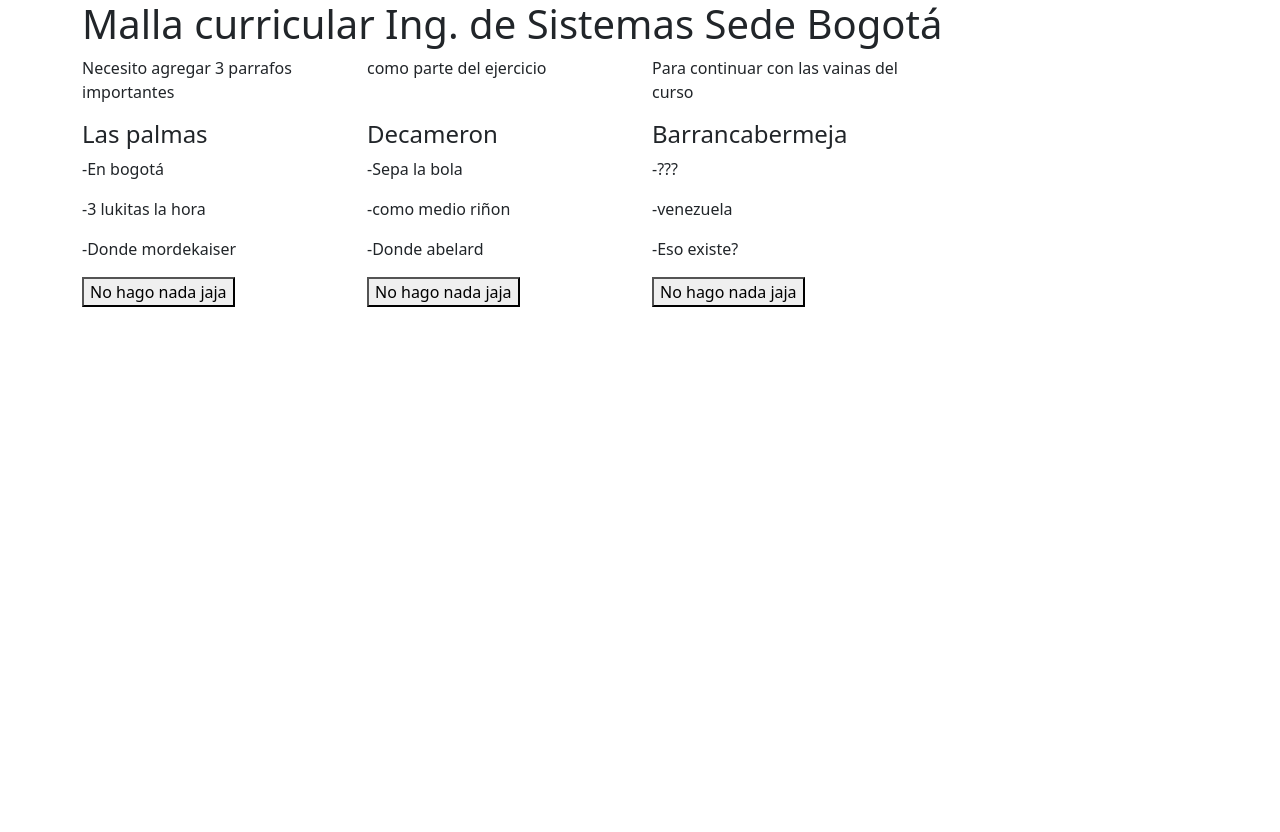
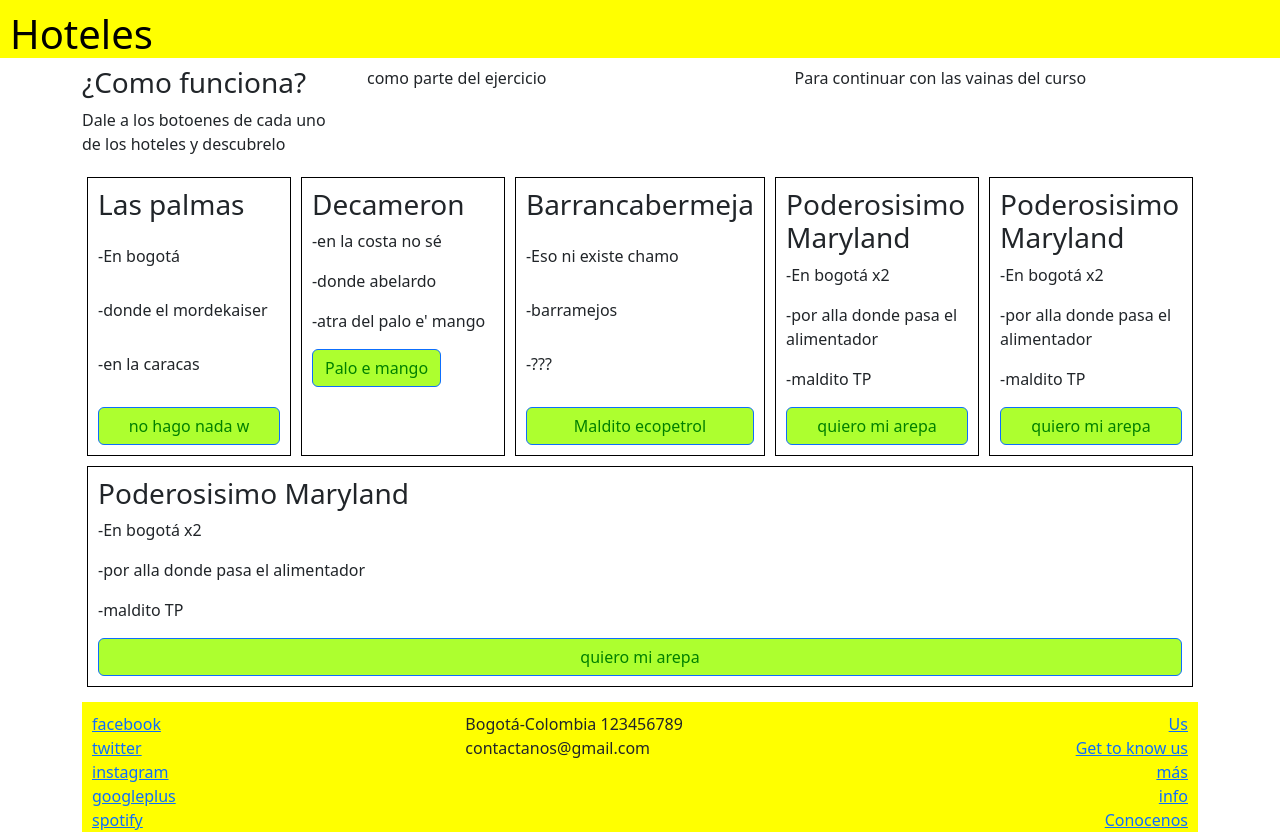
Before and after one commit to nicolasmorenocr/coursera_fullstack, a website: page index.html in a window 1280 px wide. Before the commit the page ends 800 px from the top, so only its background shows below. Drawn offline with nearby package versions, Linux system fonts and the light colour scheme.

Commit message:
Todo lo que tiene que ver con control de grillas con bootstrap y un poco de flex

```diff
--- /dev/null
+++ b/css/main.css
@@ -0,0 +1,24 @@
+.jumbotron {
+    background-color: yellow;
+    color: black;
+    padding: 10px 10px 0 10px;
+}
+
+.btn {
+    color: green;
+    background-color: greenyellow;
+}
+
+.footer {
+    padding: 10px 10px 0 10px;
+    background-color: yellow;
+    margin-bottom: 0px;
+    margin-top: 10px
+}
+
+.cardhotel {
+    padding: 10px 10px 10px 10px;
+    flex: 1 150px;
+    margin: 5px 5px 5px 5px;
+    border: 1px solid #000000;
+}
--- a/index.html
+++ b/index.html
@@ -9,84 +9,98 @@
 
     <!-- Bootstrap CSS -->
     <link rel="stylesheet" href="node_modules/bootstrap/dist/css/bootstrap.min.css">
+    <link rel="stylesheet" href="css/main.css">
 
-    <title>Hello, world!</title>
+    <title>Hoteles</title>
 </head>
 
 <body>
+    <div class="jumbotron">
+        <h1>Hoteles</h1>
+    </div>
     <div class="container">
         <div class="row">
-            <h1>Malla curricular Ing. de Sistemas Sede Bogotá</h1>
+            <div class="col-sm-3">
+                <h3>¿Como funciona?</h3>
+                <p>Dale a los botoenes de cada uno de los hoteles y descubrelo</p>
             </div>
-    </div>
-    <div class="container">
-        <div class="row align-items-start">
-            <div class="col-3">
-                <p>Necesito agregar 3 parrafos importantes</p>
-            </div>
-            <div class="col-3">
+            <div class="col">
                 <p>como parte del ejercicio</p>
             </div>
-            <div class="col-3">
+            <div class="col">
                 <p>Para continuar con las vainas del curso</p>
             </div>
         </div>
-        <div class="row align-items-center">
 
-            <div class="col-md-3">
-                <div class="row-md-4">
-                    <h4>Las palmas</h4>
+        <div class="d-flex flex-wrap">
+            <div class="cardhotel d-flex flex-column justify-content-between">
+                <h3>Las palmas</h3>
+                <p>-En bogotá</p>
+                <p>-donde el mordekaiser</p>
+                <p>-en la caracas</p>
+                <button class="btn btn-primary ">no hago nada w</button>
             </div>
-                <div class="row-md-4">
-                    <p>-En bogotá</p>
+            <div class="cardhotel">
+                <h3>Decameron</h3>
+                <p>-en la costa no sé</p>
+                <p>-donde abelardo</p>
+                <p>-atra del palo e' mango</p>
+                <button class="btn btn-primary">Palo e mango</button>
             </div>
-                <div class="row-md-4">
-                    <p>-3 lukitas la hora</p>
+            <div class="cardhotel d-flex flex-column justify-content-between">
+                <h3>Barrancabermeja</h3>
+                <p>-Eso ni existe chamo</p>
+                <p>-barramejos</p>
+                <p>-???</p>
+                <button class="btn btn-primary">Maldito ecopetrol</button>
             </div>
-                <div class="row-md-4">
-                    <p>-Donde mordekaiser</p>
+            <div class="cardhotel d-flex flex-column justify-content-between">
+                <h3>Poderosisimo Maryland</h3>
+                <p>-En bogotá x2</p>
+                <p>-por alla donde pasa el alimentador</p>
+                <p>-maldito TP</p>
+                <button class="btn btn-primary">quiero mi arepa</button>
             </div>
-                <div class="row-md-4">
-                    <button>No hago nada jaja</button>
+            <div class="cardhotel d-flex flex-column justify-content-between">
+                <h3>Poderosisimo Maryland</h3>
+                <p>-En bogotá x2</p>
+                <p>-por alla donde pasa el alimentador</p>
+                <p>-maldito TP</p>
+                <button class="btn btn-primary">quiero mi arepa</button>
+            </div>
+            <div class="cardhotel d-flex flex-column justify-content-between">
+                <h3>Poderosisimo Maryland</h3>
+                <p>-En bogotá x2</p>
+                <p>-por alla donde pasa el alimentador</p>
+                <p>-maldito TP</p>
+                <button class="btn btn-primary">quiero mi arepa</button>
             </div>
         </div>
-
-            <div class="col-md-3">
-                <div class="row-md-4">
-                    <h4>Decameron</h4>
+        <footer class="footer">
+            <div class="row">
+                <div class="col-sm-4 d-flex flex-column">
+                    <a href="https:://www.facebook.com/moteleschimba">facebook</a>
+                    <a href="https:://www.twitter.com/moteleschimba">twitter</a>
+                    <a href="https:://www.instagram.com/moteleschimba">instagram</a>
+                    <a href="https:://www.googleplus.com/moteleschimba">googleplus</a>
+                    <a href="https:://www.spotify.com/moteleschimba">spotify</a>
                 </div>
-                <div class="row-md-4">
-                    <p>-Sepa la bola</p>
+                <div class="col-sm-4 d-flex flex-column align-items-center">
+                    <address>
+                        Bogotá-Colombia
+                        123456789
+                        contactanos@gmail.com
+                    </address>
                 </div>
-                <div class="row-md-4">
-                    <p>-como medio riñon</p>
-                </div>
-                <div class="row-md-4">
-                    <p>-Donde abelard</p>
-                </div>
-                <div class="row-md-4">
-                    <button>No hago nada jaja</button>
+                <div class="col-sm-4 d-flex flex-column align-items-end">
+                    <a href="https:://www.facebook.com/moteleschimba">Us</a>
+                    <a href="https:://www.twitter.com/moteleschimba">Get to know us</a>
+                    <a href="https:://www.instagram.com/moteleschimba">más</a>
+                    <a href="https:://www.googleplus.com/moteleschimba">info</a>
+                    <a href="https:://www.spotify.com/moteleschimba">Conocenos</a>
                 </div>
             </div>
-
-            <div class="col-md-3">
-                <div class="row-md-4">
-                    <h4>Barrancabermeja</h4>
-                </div>
-                <div class="row-md-4">
-                    <p>-???</p>
-                </div>
-                <div class="row-md-4">
-                    <p>-venezuela</p>
-                </div>
-                <div class="row-md-4">
-                    <p>-Eso existe?</p>
-                </div>
-                <div class="row-md-4">
-                    <button>No hago nada jaja</button>
-                </div>
-            </div>
-
+        </footer>
     </div>
     </div>
     <!-- Optional JavaScript -->
```
Lines whose indentation alone changed are shown as unchanged.
